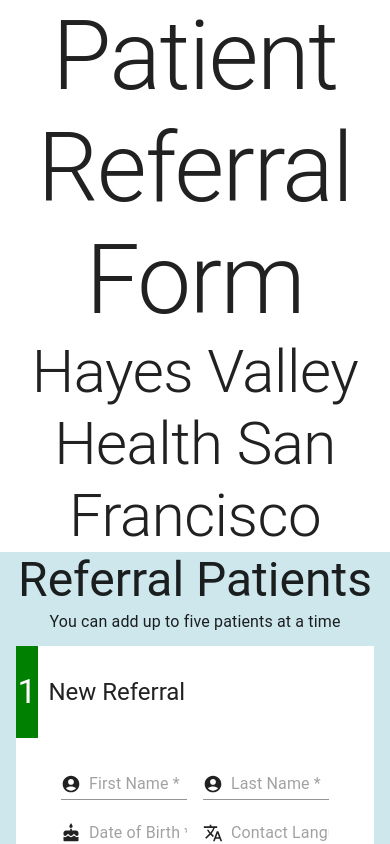
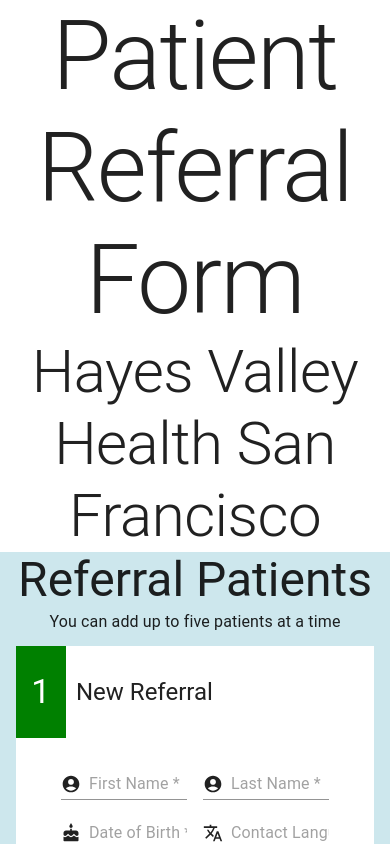
Before and after one commit to WiderCircle/Frontend-Interview-WC, a Next.js app in the folder hayes-valley-helath-referral-form/: page / in a window 390 px wide. Shown: the top 844 px of the page. Built offline with nearby package versions, Linux system fonts and the light colour scheme.

Commit message:
make form more responsive

```diff
--- a/hayes-valley-helath-referral-form/src/pages/referral-page/referral-form.tsx
+++ b/hayes-valley-helath-referral-form/src/pages/referral-page/referral-form.tsx
@@ -9,7 +9,7 @@
 import DeleteIcon from '@mui/icons-material/Delete';
 import ExpandMoreIcon from '@mui/icons-material/ExpandMore';
 import WcInput from '../../app/custom-components/wc-input';
-import { IconButton, IconButtonProps, styled } from '@mui/material';
+import { Box, IconButton, IconButtonProps, styled } from '@mui/material';
 import Collapse from '@mui/material/Collapse';
 
 interface ReferralFormProps {
@@ -40,15 +40,16 @@
     return (
         <form style={{ backgroundColor: '#fff', marginTop: '10px' }}>
             <header>
-                <Grid container alignItems="center">
-                    <Grid item xs={0.75}>
+                <Box display="flex" alignItems="center">
+                    <Box width={50} textAlign="center">
                         <Typography variant="h4" style={{ backgroundColor: 'green', color: '#fff', paddingTop: '25px', paddingBottom: '25px' }}>{index + 1}</Typography>
-                    </Grid>
-                    <Grid item xs={10} style={{ textAlign: 'left', paddingLeft: '10px' }}>
-                        <Typography variant="h5"> New Referral </Typography>
-                    </Grid>
+                    </Box>
+                    <Box flex={1} textAlign="left">
+                        <Typography variant="h5" style={{ paddingLeft: '10px' }}>New Referral</Typography>
+                    </Box>
+                    <Box width={100}>
                         {showUtilityButtons &&
-                        <Grid item xs={0.75} style={{ display: 'flex' }}>
+                            <>
                                 <IconButton
                                     onClick={onDeleteClick}>
                                     <DeleteIcon />
@@ -61,9 +62,10 @@
                                 >
                                     <ExpandMoreIcon />
                                 </ExpandMore>
-                        </Grid>
+                            </>
                         }
-                </Grid>
+                    </Box>
+                </Box>
             </header>
             <Collapse in={expanded} timeout="auto" unmountOnExit>
                 <Grid container>
```
Lines whose indentation alone changed are shown as unchanged.
